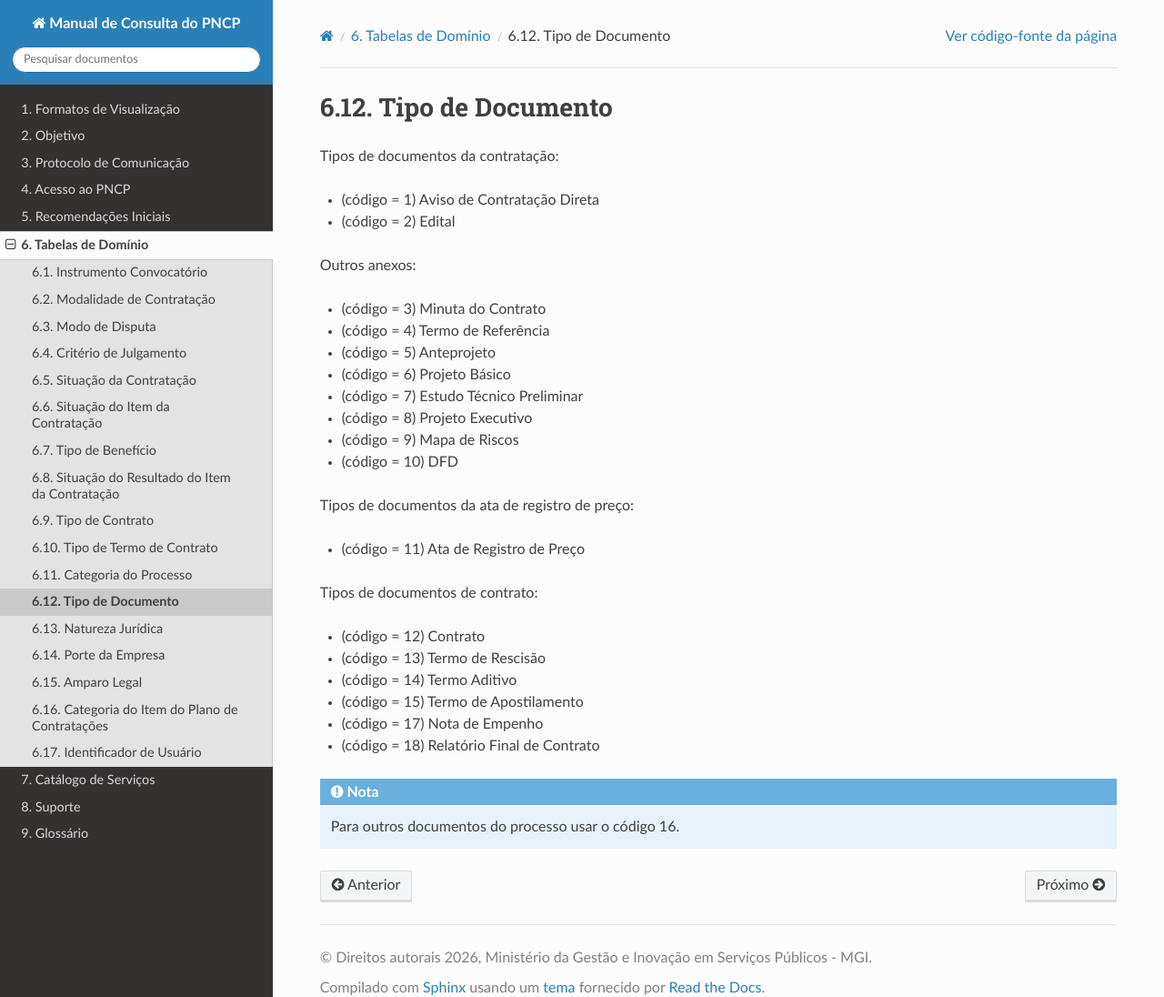
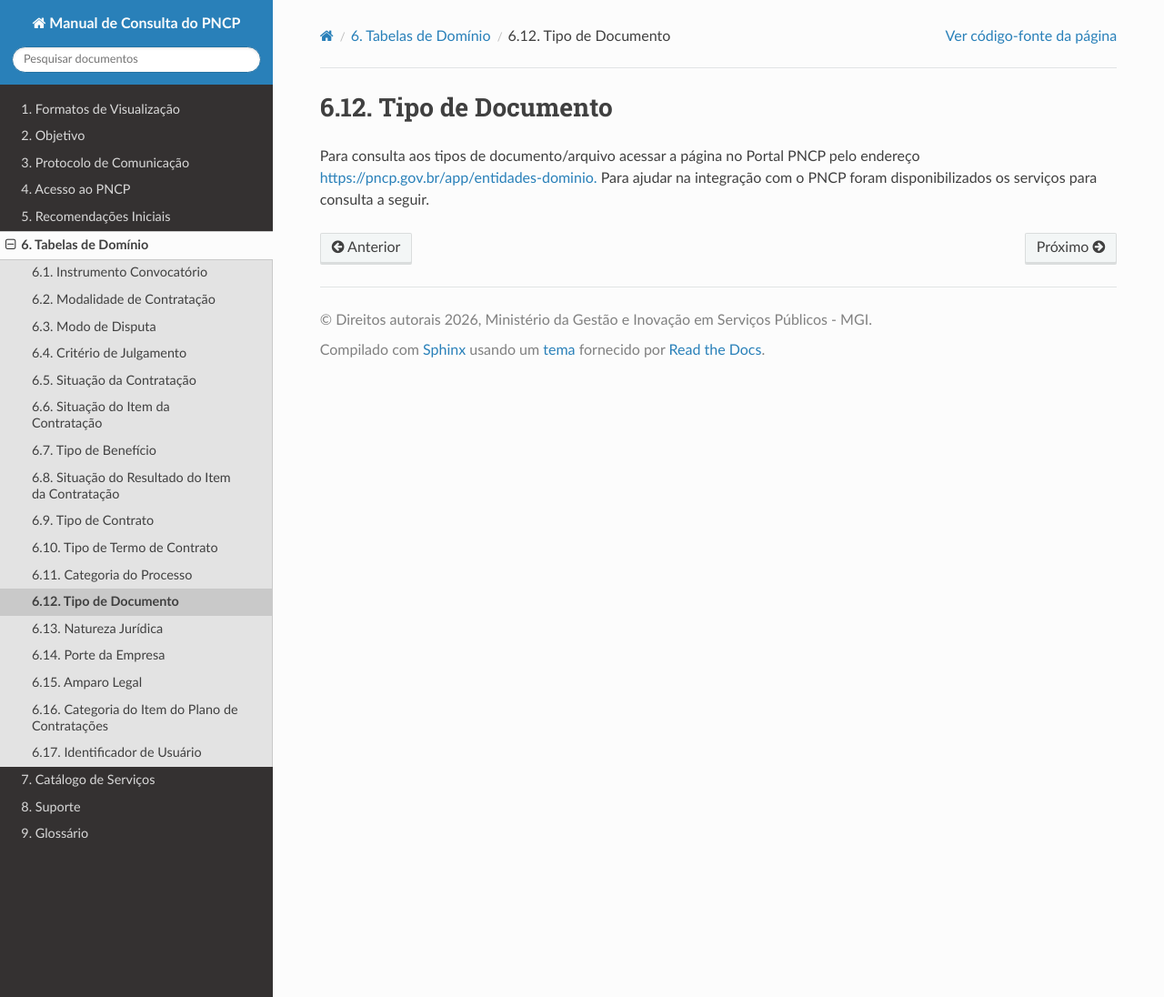
Before and after one commit to sofiaestrelab/Manual-de-Consulta-do-PNCP, a Sphinx documentation site: the page built from docs/source/tabelas_de_dominio/tipo_de_documento.rst, in a window 1280 px wide. Shown: the whole page at 91% size. Built offline with Sphinx 7.4.7 and the Read the Docs theme 3.1.0, drawn with Linux system fonts in a browser that asks for light colours; pages that are not in the unit, such as notebooks, are missing from menus.

Commit message:
Revise tipo_de_documento.rst formatting and content
Updated document formatting and added a reference link for document types.

```diff
--- a/docs/source/tabelas_de_dominio/tipo_de_documento.rst
+++ b/docs/source/tabelas_de_dominio/tipo_de_documento.rst
@@ -1,34 +1,4 @@
 Tipo de Documento
-------------------
+=================
 
-Tipos de documentos da contratação:
-
-- (código = 1) Aviso de Contratação Direta
-- (código = 2) Edital
-
-Outros anexos:
-
-- (código = 3) Minuta do Contrato
-- (código = 4) Termo de Referência
-- (código = 5) Anteprojeto
-- (código = 6) Projeto Básico
-- (código = 7) Estudo Técnico Preliminar
-- (código = 8) Projeto Executivo
-- (código = 9) Mapa de Riscos
-- (código = 10) DFD
-
-Tipos de documentos da ata de registro de preço:
-
-- (código = 11) Ata de Registro de Preço
-
-Tipos de documentos de contrato:
-
-- (código = 12) Contrato
-- (código = 13) Termo de Rescisão
-- (código = 14) Termo Aditivo
-- (código = 15) Termo de Apostilamento
-- (código = 17) Nota de Empenho
-- (código = 18) Relatório Final de Contrato
-
-.. note::
-   Para outros documentos do processo usar o código 16.
+Para consulta aos tipos de documento/arquivo acessar a página no Portal PNCP pelo endereço `https://pncp.gov.br/app/entidades-dominio. <https://pncp.gov.br/app/entidades-dominio>`_ Para ajudar na integração com o PNCP foram disponibilizados os serviços para consulta a seguir.
```
